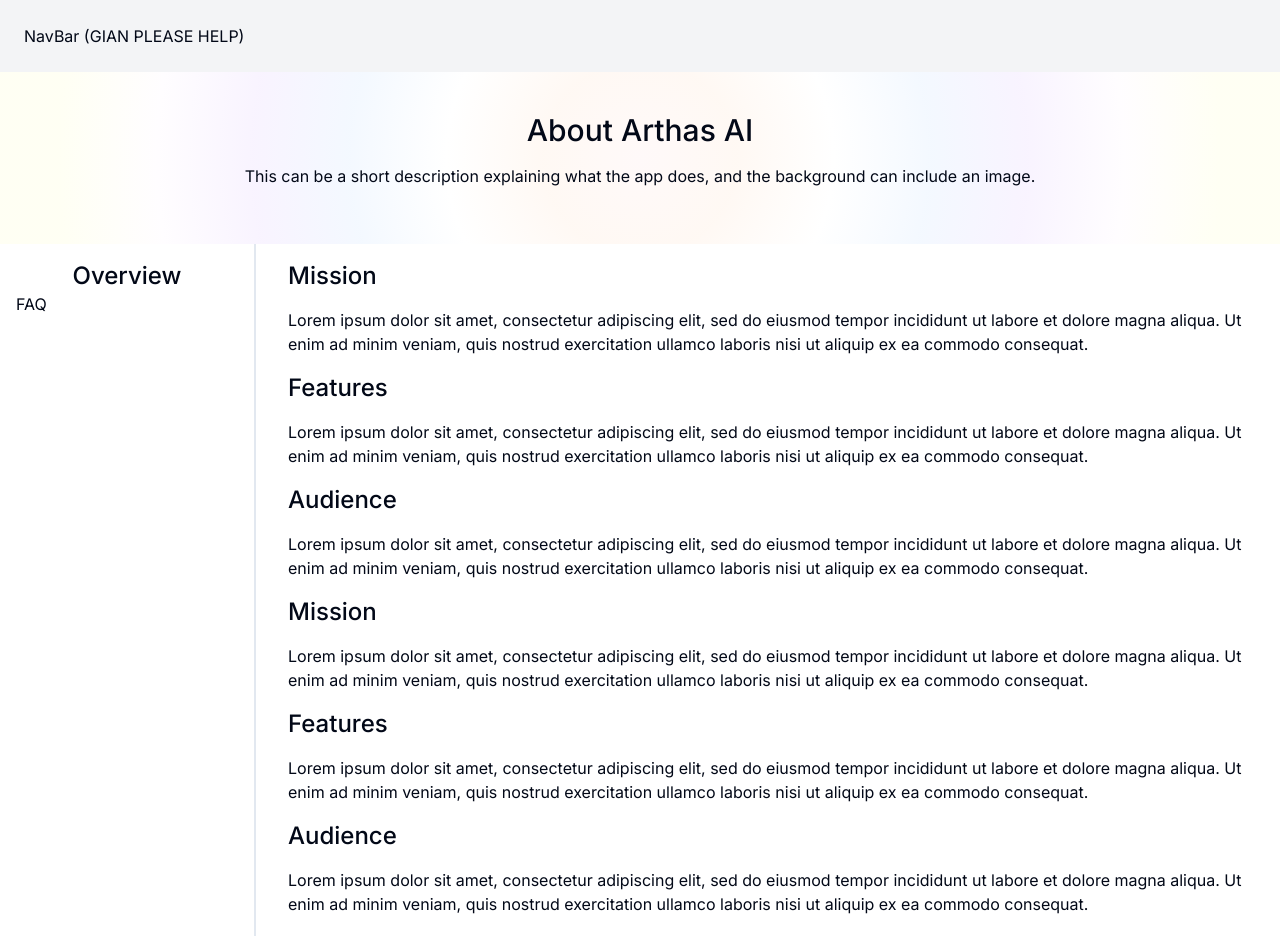
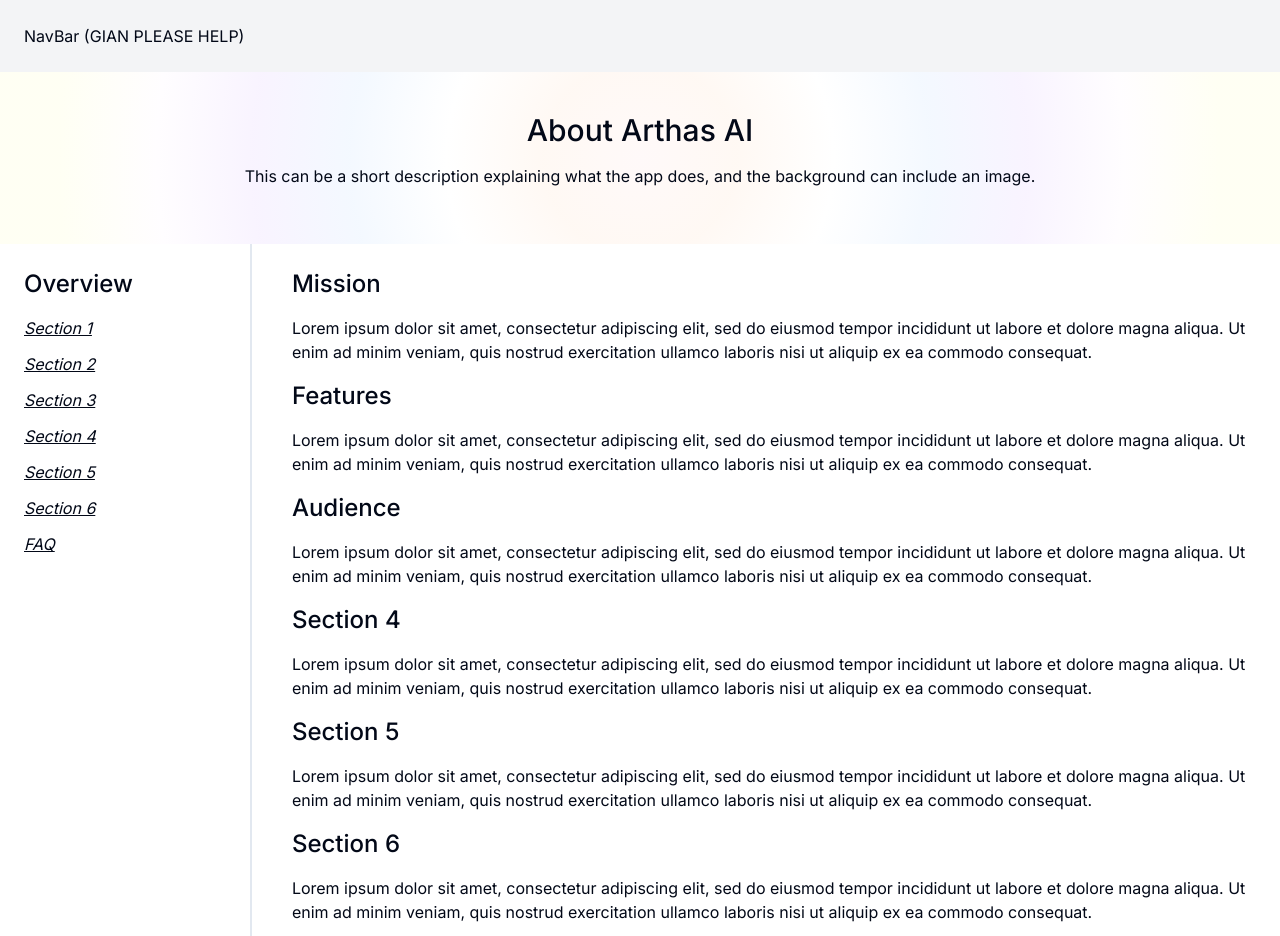
Before and after one commit to arthasai/ArthasAI, a Next.js app in the folder frontend/arthas-ai/: page /about in a window 1280 px wide. Shown: the top 936 px of the page. Built offline with nearby package versions, Linux system fonts and the light colour scheme; no server answers.

Commit message:
Added sticky sidebar and section scrolling

```diff
--- a/frontend/arthas-ai/app/about/page.tsx
+++ b/frontend/arthas-ai/app/about/page.tsx
@@ -31,20 +31,30 @@
           </p>
         </div>
 
-        <div className="flex w-full min-h-screen">
+        <div className="flex flex-col md:flex-row w-full min-h-screen">
           {/* SideBar */}
-          <div className="w-1/5 p-4 bg-white border-r-2">
-            <h2 className="text-center font-medium text-2xl"> Overview </h2>
-              <Link href="#faq" className="text-center">FAQ</Link>
+          <div className="sticky top-0 bg-white border-r-2 p-6 w-full md:w-1/5 h-screen overflow-y-auto">
+            <h2 className="text-left font-medium text-2xl pb-4"> Overview </h2>
+            <div className = "flex flex-col">
+                <Link href="#section-1" className="text-left italic underline pb-3">Section 1</Link>
+                <Link href="#section-2" className="text-left italic underline pb-3">Section 2</Link>
+                <Link href="#section-3" className="text-left italic underline pb-3">Section 3</Link>
+                <Link href="#section-4" className="text-left italic underline pb-3">Section 4</Link>
+                <Link href="#section-5" className="text-left italic underline pb-3">Section 5</Link>
+                <Link href="#section-6" className="text-left italic underline pb-3">Section 6</Link>
+                <Link href="#section-7" className="text-left italic underline">FAQ</Link>
+
+            </div>
+
           </div>
 
           {/* Main Content */}
-          <div className="w-4/5 p-4 bg-white">
-            <h2 id="mission" className="text-left font-medium text-2xl pb-4 px-4">
+          <div className="bg-white p-4 w-full md:w-4/5 ml-6 mt-2">
+            <h2 id="section-1" className="text-left font-medium text-2xl pb-4">
               {" "}
               Mission{" "}
             </h2>
-            <p className="text-left pb-4 px-4">
+            <p className="text-left pb-4">
               {" "}
               Lorem ipsum dolor sit amet, consectetur adipiscing elit, sed do
               eiusmod tempor incididunt ut labore et dolore magna aliqua. Ut
@@ -52,11 +62,11 @@
               nisi ut aliquip ex ea commodo consequat.
             </p>
 
-            <h2 className="text-left font-medium text-2xl pb-4 px-4">
+            <h2 id = "section-2" className="text-left font-medium text-2xl pb-4">
               {" "}
               Features{" "}
             </h2>
-            <p className="text-left pb-4 px-4">
+            <p className="text-left pb-4">
               {" "}
               Lorem ipsum dolor sit amet, consectetur adipiscing elit, sed do
               eiusmod tempor incididunt ut labore et dolore magna aliqua. Ut
@@ -64,11 +74,11 @@
               nisi ut aliquip ex ea commodo consequat.
             </p>
 
-            <h2 className="text-left font-medium text-2xl pb-4 px-4">
+            <h2 id = "section-3" className="text-left font-medium text-2xl pb-4">
               {" "}
               Audience{" "}
             </h2>
-            <p className="text-left pb-4 px-4">
+            <p className="text-left pb-4">
               {" "}
               Lorem ipsum dolor sit amet, consectetur adipiscing elit, sed do
               eiusmod tempor incididunt ut labore et dolore magna aliqua. Ut
@@ -77,11 +87,11 @@
             </p>
 
             {/* Extra Sections to test sidebar works*/}
-            <h2 id="mission" className="text-left font-medium text-2xl pb-4 px-4">
+            <h2 id = "section-4" className="text-left font-medium text-2xl pb-4">
               {" "}
-              Mission{" "}
+              Section 4{" "}
             </h2>
-            <p className="text-left pb-4 px-4">
+            <p className="text-left pb-4">
               {" "}
               Lorem ipsum dolor sit amet, consectetur adipiscing elit, sed do
               eiusmod tempor incididunt ut labore et dolore magna aliqua. Ut
@@ -89,11 +99,11 @@
               nisi ut aliquip ex ea commodo consequat.
             </p>
 
-            <h2 className="text-left font-medium text-2xl pb-4 px-4">
+            <h2 id = "section-5" className="text-left font-medium text-2xl pb-4">
               {" "}
-              Features{" "}
+              Section 5{" "}
             </h2>
-            <p className="text-left pb-4 px-4">
+            <p className="text-left pb-4">
               {" "}
               Lorem ipsum dolor sit amet, consectetur adipiscing elit, sed do
               eiusmod tempor incididunt ut labore et dolore magna aliqua. Ut
@@ -101,11 +111,11 @@
               nisi ut aliquip ex ea commodo consequat.
             </p>
 
-            <h2 className="text-left font-medium text-2xl pb-4 px-4">
+            <h2 id = "section-6" className="text-left font-medium text-2xl pb-4">
               {" "}
-              Audience{" "}
+              Section 6{" "}
             </h2>
-            <p className="text-left pb-4 px-4">
+            <p className="text-left pb-4">
               {" "}
               Lorem ipsum dolor sit amet, consectetur adipiscing elit, sed do
               eiusmod tempor incididunt ut labore et dolore magna aliqua. Ut
@@ -114,9 +124,9 @@
             </p>
 
             {/* FAQ Section */}
-            <h2 id = "faq" className="text-left font-medium text-2xl px-4 pb-4" > FAQ </h2>
+            <h2 id = "section-7" className="text-left font-medium text-2xl pb-4" > FAQ </h2>
             <Accordion className= "pb-4 px-4 " type="single" collapsible>
-              <AccordionItem className = "border-box border-gray-200 rounded-lg shadow-lg mb-2 pb-2 px-4" value="item-1">
+              <AccordionItem className = "border-box rounded-2xl shadow-lg p-4 px-4" value="item-1">
                 <AccordionTrigger>Is it accessible?</AccordionTrigger>
                 <AccordionContent>
                   Yes. It adheres to the WAI-ARIA design pattern.
```
